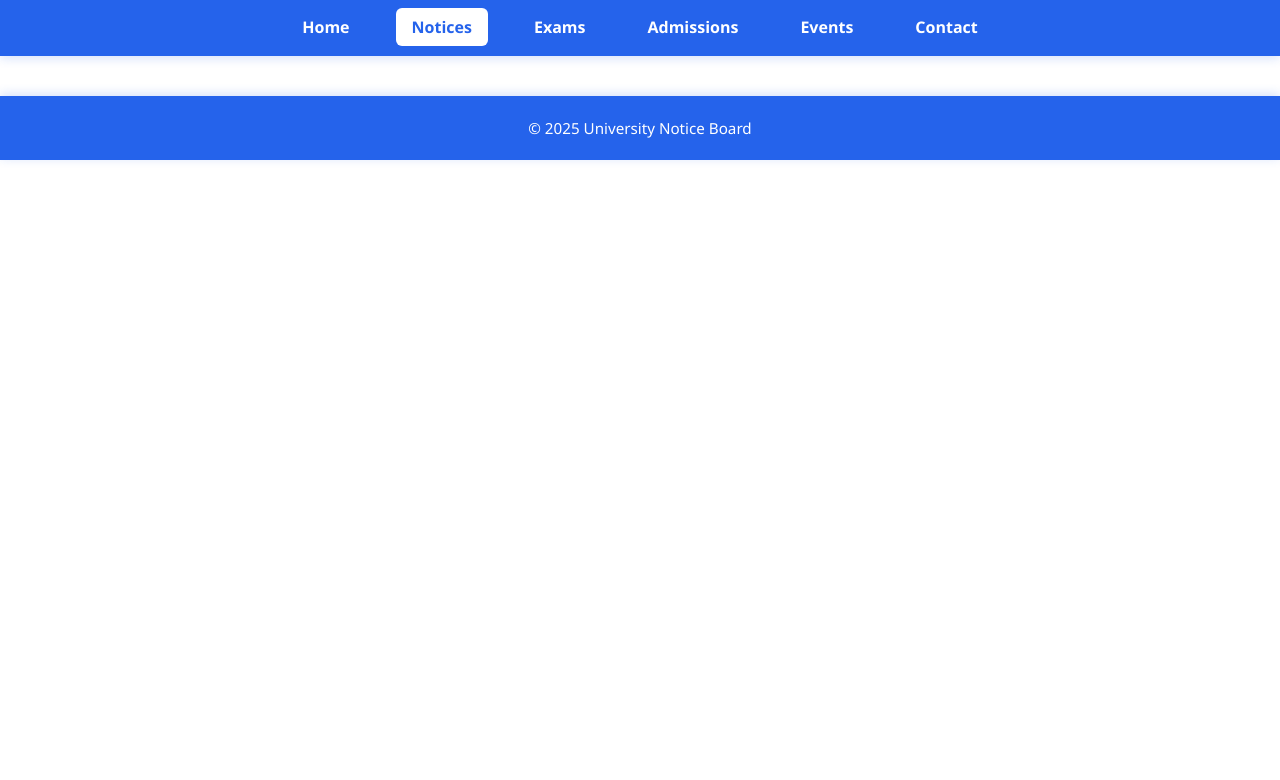
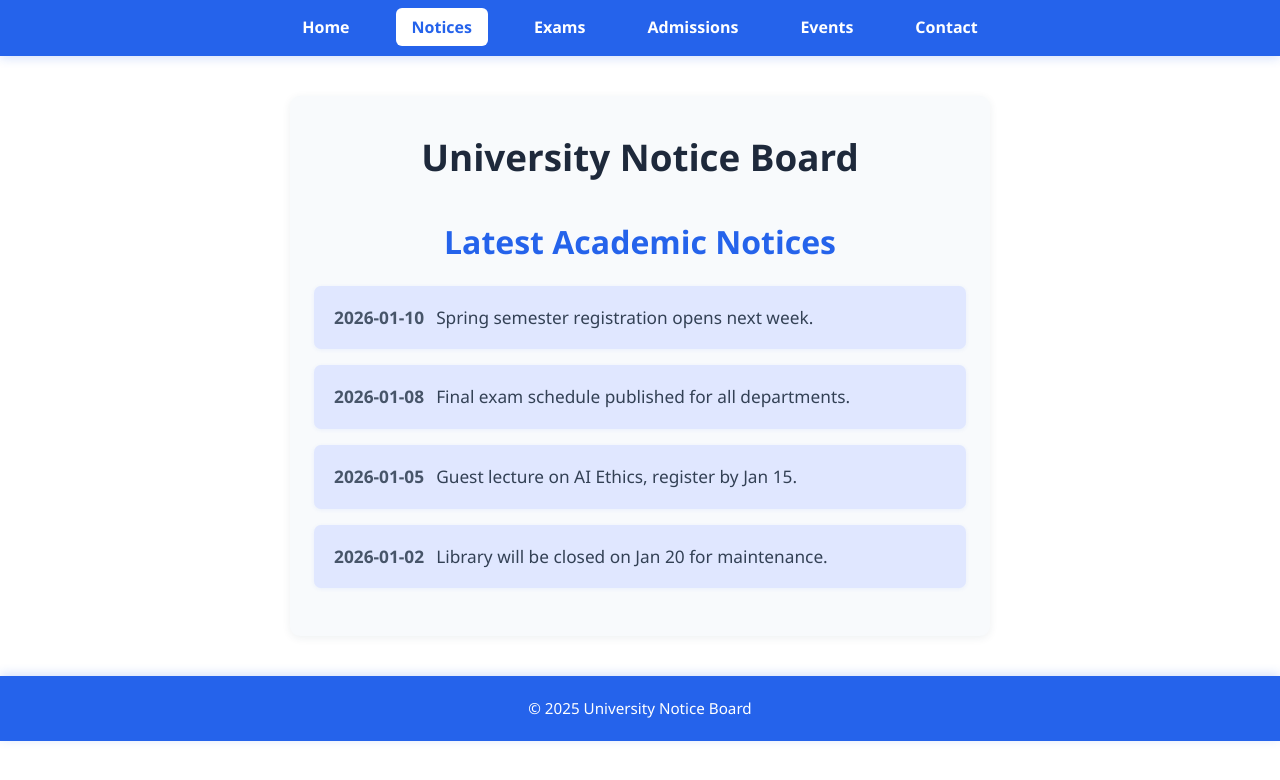
Before and after one commit to DevOps-Fundamentals/uni-notice-board, a website: page src/notices.html in a window 1280 px wide. Drawn offline with Linux system fonts and the light colour scheme.

Commit message:
Update notices.html page

```diff
--- a/src/notices.html
+++ b/src/notices.html
@@ -22,9 +22,69 @@
     </nav>
   </header>
 
+
+  <main>
+    <section class="notice-board">
+      <h1>University Notice Board</h1>
+      <h2>Latest Academic Notices</h2>
+      <ul class="notices-list">
+        <li><span class="date">2026-01-10</span> <span class="desc">Spring semester registration opens next week.</span></li>
+        <li><span class="date">2026-01-08</span> <span class="desc">Final exam schedule published for all departments.</span></li>
+        <li><span class="date">2026-01-05</span> <span class="desc">Guest lecture on AI Ethics, register by Jan 15.</span></li>
+        <li><span class="date">2026-01-02</span> <span class="desc">Library will be closed on Jan 20 for maintenance.</span></li>
+      </ul>
+    </section>
+  </main>
+
   <footer>
     <p>&copy; 2025 University Notice Board</p>
   </footer>
+
+  <style>
+    .notice-board {
+      max-width: 700px;
+      margin: 40px auto;
+      background: #f8fafc;
+      border-radius: 10px;
+      box-shadow: 0 2px 8px rgba(44, 62, 80, 0.08);
+      padding: 32px 24px;
+    }
+    .notice-board h1 {
+      color: #1e293b;
+      font-size: 2.3rem;
+      margin-bottom: 10px;
+      text-align: center;
+    }
+    .notice-board h2 {
+      color: #2563eb;
+      margin-bottom: 18px;
+      font-size: 2rem;
+      text-align: center;
+    }
+    .notices-list {
+      list-style: none;
+      padding: 0;
+    }
+    .notices-list li {
+      background: #e0e7ff;
+      margin-bottom: 16px;
+      padding: 18px 20px;
+      border-radius: 7px;
+      box-shadow: 0 1px 4px rgba(37, 99, 235, 0.07);
+      font-size: 1.08rem;
+      display: flex;
+      align-items: center;
+      gap: 12px;
+    }
+    .notices-list .date {
+      font-weight: bold;
+      color: #475569;
+      min-width: 90px;
+    }
+    .notices-list .desc {
+      color: #334155;
+    }
+  </style>
 </body>
 
 </html>
```
